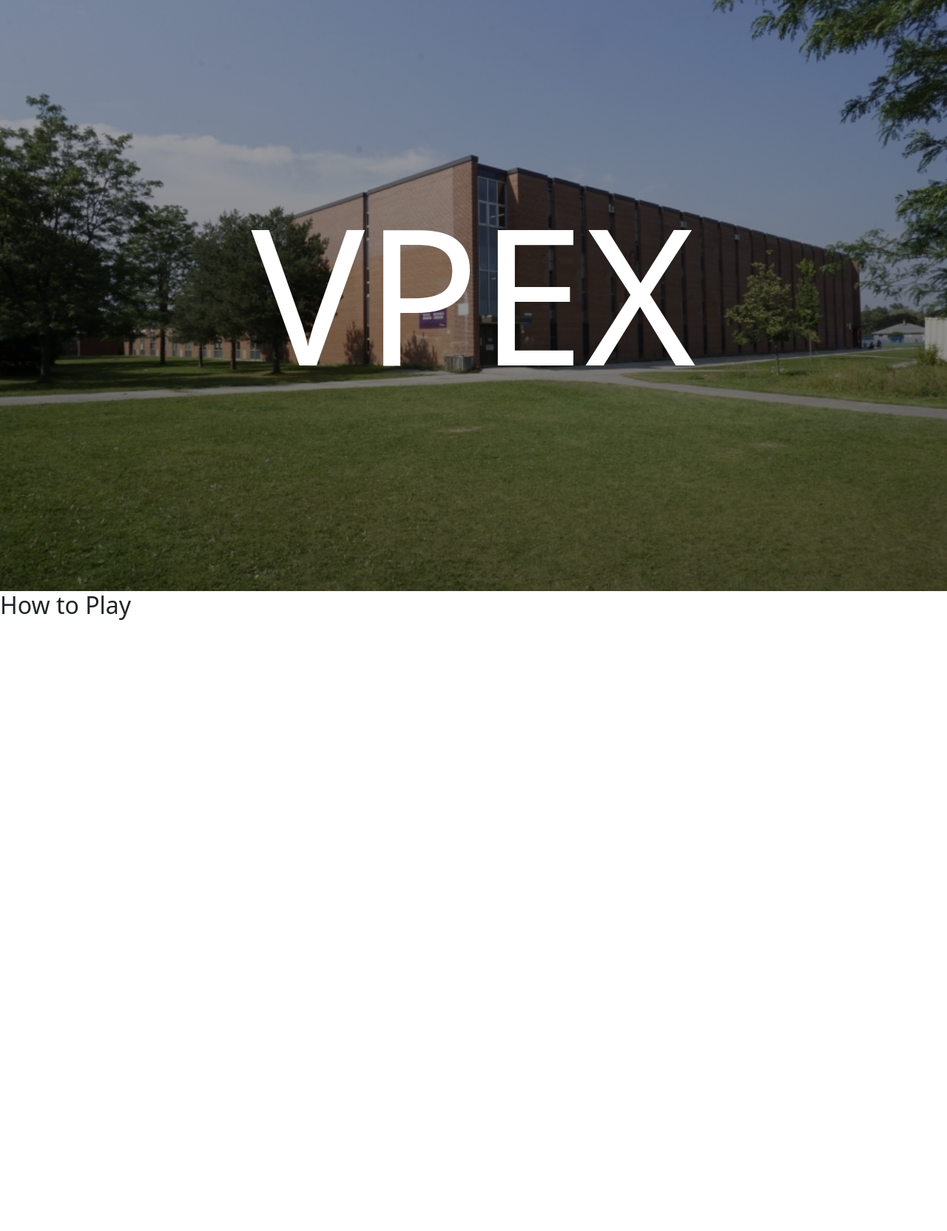
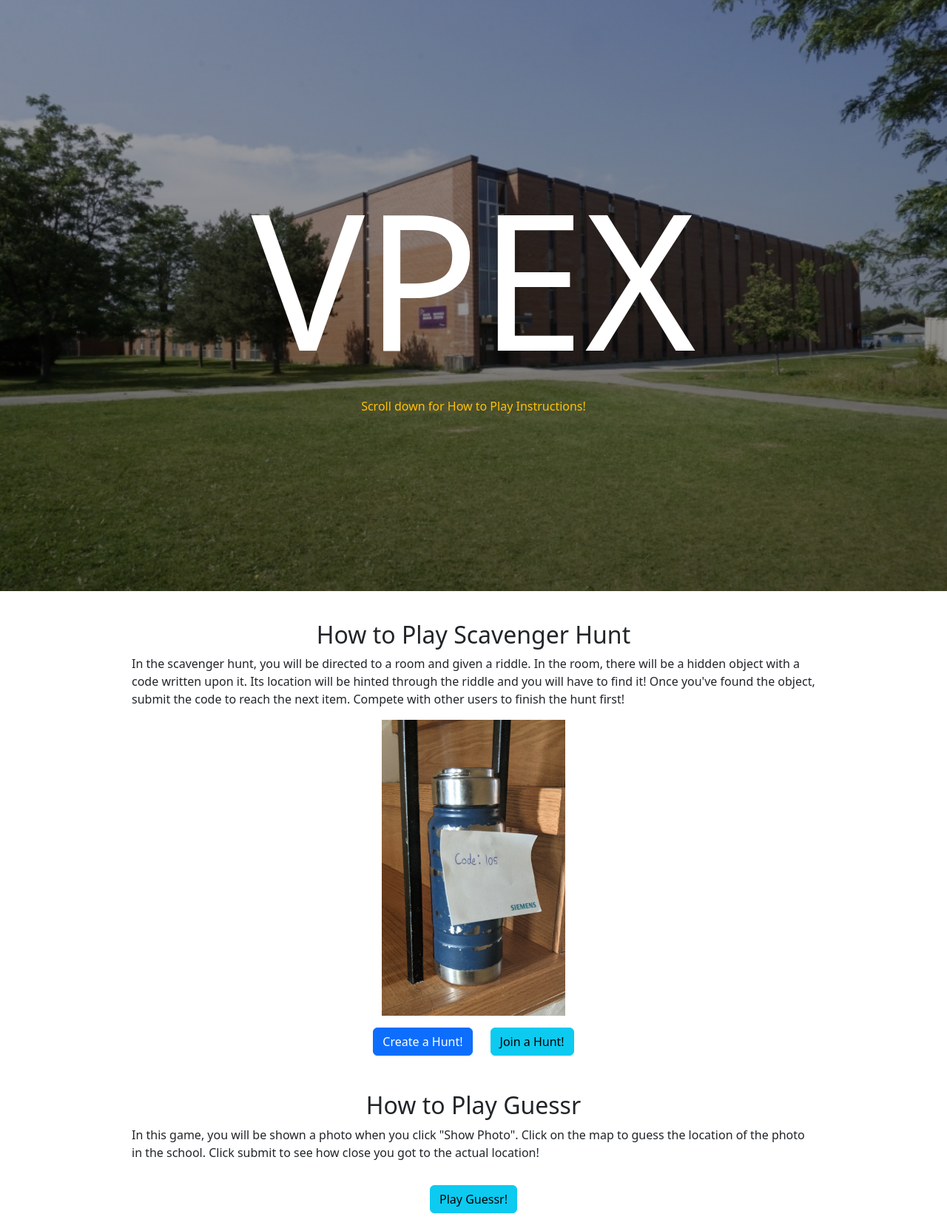
Before and after one commit to SleepyLeaf58/VP-Explorer, a Flask app: page / in a window 1280 px wide. Shown: the part 58-1722 px from the top of the page at 74% size. Before the commit the page ends 896 px from the top, so only its background shows below. Run offline with Flask 3, Linux system fonts and the light colour scheme.

Commit message:
changes for polishing, hosting

```diff
--- a/server.py
+++ b/server.py
@@ -59,6 +59,9 @@ def loaded_user(user_id):
 @app.route('/register', methods=["GET", "POST"])
 def register():
     if request.method == 'POST':
+        if request.form.get('username') == "" or request.form.get('password') == "":
+            return render_template("error.html", error = "Username/Password cannot be blank")
+
         if (db.session.query(User).filter_by(username=request.form.get("username")).count() < 1):
             user = User(username=request.form.get("username"), password=request.form.get("password"))
             db.session.add(user)
@@ -355,4 +358,4 @@ def guessr():
 if __name__ == "__main__":
     with app.app_context():
         db.create_all()
-        app.run(debug=True)
+        app.run()
--- a/templates/create-game.html
+++ b/templates/create-game.html
@@ -4,7 +4,7 @@
 <head>
   <meta charset="utf-8">
   <meta name="viewport" content="width=device-width, initial-scale=1">
-  <title>Create Game</title>
+  <title>VPEX - Create Game</title>
   <link href="https://cdn.jsdelivr.net/npm/bootstrap@5.3.3/dist/css/bootstrap.min.css" rel="stylesheet"
     integrity="sha384-QWTKZyjpPEjISv5WaRU9OFeRpok6YctnYmDr5pNlyT2bRjXh0JMhjY6hW+ALEwIH" crossorigin="anonymous">
 </head>
--- a/templates/dashboard.html
+++ b/templates/dashboard.html
@@ -3,7 +3,7 @@
 <head>
     <meta charset="UTF-8">
     <meta name="viewport" content="width=device-width, initial-scale=1.0">
-    <title>VP Explorer</title>
+    <title>VPEX - Saved Games</title>
     <link href="https://cdn.jsdelivr.net/npm/bootstrap@5.3.3/dist/css/bootstrap.min.css" rel="stylesheet" integrity="sha384-QWTKZyjpPEjISv5WaRU9OFeRpok6YctnYmDr5pNlyT2bRjXh0JMhjY6hW+ALEwIH" crossorigin="anonymous">
 </head>
 <body>
--- a/templates/enter-hunt.html
+++ b/templates/enter-hunt.html
@@ -4,7 +4,7 @@
     <meta charset="UTF-8" />
     <meta http-equiv="X-UA-Compatible" content="IE=edge" />
     <meta name="viewport" content="width=device-width, initial-scale=1.0" />
-    <title>Sign Up</title>
+    <title>VPEX - Sign Up</title>
     <link href="https://cdn.jsdelivr.net/npm/bootstrap@5.3.3/dist/css/bootstrap.min.css" rel="stylesheet" integrity="sha384-QWTKZyjpPEjISv5WaRU9OFeRpok6YctnYmDr5pNlyT2bRjXh0JMhjY6hW+ALEwIH" crossorigin="anonymous">
   </head>
   <body class="d-flex flex-column vh-100">
--- a/templates/error.html
+++ b/templates/error.html
@@ -4,7 +4,7 @@
     <meta charset="UTF-8" />
     <meta http-equiv="X-UA-Compatible" content="IE=edge" />
     <meta name="viewport" content="width=device-width, initial-scale=1.0" />
-    <title>Sign Up</title>
+    <title>VPEX - Error</title>
     <link href="https://cdn.jsdelivr.net/npm/bootstrap@5.3.3/dist/css/bootstrap.min.css" rel="stylesheet" integrity="sha384-QWTKZyjpPEjISv5WaRU9OFeRpok6YctnYmDr5pNlyT2bRjXh0JMhjY6hW+ALEwIH" crossorigin="anonymous">
   </head>
   <body class="d-flex flex-column vh-100">
--- a/templates/finish.html
+++ b/templates/finish.html
@@ -3,7 +3,7 @@
   <head>
     <meta charset="utf-8">
     <meta name="viewport" content="width=device-width, initial-scale=1">
-    <title>Scavenger End</title>
+    <title>VPEX - Hunt Finish</title>
     <link href="https://cdn.jsdelivr.net/npm/bootstrap@5.3.3/dist/css/bootstrap.min.css" rel="stylesheet" integrity="sha384-QWTKZyjpPEjISv5WaRU9OFeRpok6YctnYmDr5pNlyT2bRjXh0JMhjY6hW+ALEwIH" crossorigin="anonymous">
   </head>
   <body class="vh-100 d-flex flex-column">
--- a/templates/home.html
+++ b/templates/home.html
@@ -4,7 +4,7 @@
     <meta charset="UTF-8" />
     <meta http-equiv="X-UA-Compatible" content="IE=edge" />
     <meta name="viewport" content="width=device-width, initial-scale=1.0" />
-    <title>Home</title>
+    <title>VPEX - Home</title>
     <style>
       .fixed-bg {
         background-image: linear-gradient(0deg, rgba(0, 0, 0, 0.5), rgba(0, 0, 0, 0.3)), url("static/vicpark.jpg");
@@ -13,10 +13,25 @@
         background-size: cover;
       }
 
+      .image {
+        width: auto;
+        height: auto;
+        max-width: 400px;
+        max-height: 400px;
+      }
       .text-header {
-        font-size: 16rem;
+        font-size: 8rem;
       }
-
+      @media screen and (min-width: 480px) {
+        .text-header {
+          font-size: 12rem;
+        }
+      }
+      @media screen and (min-width: 720px) {
+        .text-header {
+          font-size: 16rem;
+        }
+      }
     </style>
     <link href="https://cdn.jsdelivr.net/npm/bootstrap@5.3.3/dist/css/bootstrap.min.css" rel="stylesheet" integrity="sha384-QWTKZyjpPEjISv5WaRU9OFeRpok6YctnYmDr5pNlyT2bRjXh0JMhjY6hW+ALEwIH" crossorigin="anonymous">
   </head>
@@ -82,11 +97,35 @@
     </nav>
 
     <main>
-      <div class="fixed-bg vh-100 d-flex justify-content-center align-items-center">
+      <div class="fixed-bg vh-100 d-flex flex-column justify-content-center align-items-center">
         <h1 class="text-white text-header">VPEX</h1>
+        <p class="text-warning">Scroll down for How to Play Instructions!</p>
       </div>
-      <div>
-        <h2>How to Play</h2>
+      <div class="mt-3">
+        <div class="p-4 d-flex justify-content-center align-items-center flex-column">
+          <h2 class="text-center">How to Play Scavenger Hunt</h2>
+          <p class="text-justify w-75">
+            In the scavenger hunt, you will be directed to a room and given a riddle. In the room, there will
+            be a hidden object with a code written upon it. Its location will be hinted through the riddle and
+            you will have to find it! Once you've found the object, submit the code to reach the next item. Compete
+            with other users to finish the hunt first!
+          </p>
+          <img src="static/code.jpg" alt="Image of Water Bottle with Submission Code" class="image"/>
+          <div class="d-flex justify-content-center gap-4">
+            <a href="/create-game"><button title="create" type="button" class="btn btn-primary mt-3">Create a Hunt!</button></a>
+            <a href="/join-game"><button title="join" type="button" class="btn btn-info mt-3">Join a Hunt!</button></a>
+          </div>
+        </div>
+        <div class="p-4 d-flex justify-content-center align-items-center flex-column">
+          <h2 class="text-center">How to Play Guessr</h2>
+          <p class="text-justify w-75">
+            In this game, you will be shown a photo when you click "Show Photo". Click on the map to guess the location
+            of the photo in the school. Click submit to see how close you got to the actual location!
+          </p>
+          <div class="d-flex justify-content-center">
+            <a href="/guessr"><button title="create" type="button" class="btn btn-info mt-3">Play Guessr!</button></a>
+          </div>
+        </div>
       </div>
     </main>
     <script src="https://cdn.jsdelivr.net/npm/bootstrap@5.3.3/dist/js/bootstrap.bundle.min.js" integrity="sha384-YvpcrYf0tY3lHB60NNkmXc5s9fDVZLESaAA55NDzOxhy9GkcIdslK1eN7N6jIeHz" crossorigin="anonymous"></script>
--- a/templates/hunt-code.html
+++ b/templates/hunt-code.html
@@ -4,7 +4,7 @@
     <meta charset="UTF-8" />
     <meta http-equiv="X-UA-Compatible" content="IE=edge" />
     <meta name="viewport" content="width=device-width, initial-scale=1.0" />
-    <title>Sign Up</title>
+    <title>VPEX - Hunt Code</title>
     <link href="https://cdn.jsdelivr.net/npm/bootstrap@5.3.3/dist/css/bootstrap.min.css" rel="stylesheet" integrity="sha384-QWTKZyjpPEjISv5WaRU9OFeRpok6YctnYmDr5pNlyT2bRjXh0JMhjY6hW+ALEwIH" crossorigin="anonymous">
   </head>
   <body class="d-flex flex-column vh-100">
--- a/templates/leaderboard.html
+++ b/templates/leaderboard.html
@@ -4,7 +4,7 @@
     <meta charset="UTF-8" />
     <meta http-equiv="X-UA-Compatible" content="IE=edge" />
     <meta name="viewport" content="width=device-width, initial-scale=1.0" />
-    <title>Sign Up</title>
+    <title>VPEX - Leaderboard</title>
     <link href="https://cdn.jsdelivr.net/npm/bootstrap@5.3.3/dist/css/bootstrap.min.css" rel="stylesheet" integrity="sha384-QWTKZyjpPEjISv5WaRU9OFeRpok6YctnYmDr5pNlyT2bRjXh0JMhjY6hW+ALEwIH" crossorigin="anonymous">
   </head>
   <body class="d-flex flex-column vh-100">
--- a/templates/login.html
+++ b/templates/login.html
@@ -3,7 +3,7 @@
     <head>
         <meta charset="utf-8">
         <meta name="viewport" content="width=device-width, initial-scale=1">
-        <title>VPEX - Join Game</title>
+        <title>VPEX - Login</title>
         <link href="https://cdn.jsdelivr.net/npm/bootstrap@5.3.3/dist/css/bootstrap.min.css" rel="stylesheet" integrity="sha384-QWTKZyjpPEjISv5WaRU9OFeRpok6YctnYmDr5pNlyT2bRjXh0JMhjY6hW+ALEwIH" crossorigin="anonymous">
     </head>
     <body class="vh-100 d-flex flex-column">
--- a/templates/sign-up.html
+++ b/templates/sign-up.html
@@ -3,7 +3,7 @@
     <head>
         <meta charset="utf-8">
         <meta name="viewport" content="width=device-width, initial-scale=1">
-        <title>VPEX - Join Game</title>
+        <title>VPEX - Sign Up</title>
         <link href="https://cdn.jsdelivr.net/npm/bootstrap@5.3.3/dist/css/bootstrap.min.css" rel="stylesheet" integrity="sha384-QWTKZyjpPEjISv5WaRU9OFeRpok6YctnYmDr5pNlyT2bRjXh0JMhjY6hW+ALEwIH" crossorigin="anonymous">
     </head>
     <body class="vh-100 d-flex flex-column">
@@ -31,6 +31,7 @@
                   </a>
                   <ul class="dropdown-menu">
                     <li><a class="dropdown-item" aria-current="page" href="join-game">Join Hunt</a></li>
+                    <li><a class="dropdown-item" href="/guessr">Play Guessr</a></li>
                   </ul>
                 </li>
                 {% if current_user.is_authenticated %}
@@ -59,7 +60,6 @@
                   </li>
                   <li class="nav-item">
                     <a class="nav-link" aria-current="page" href="/register">Register</a>
-                    <li><a class="dropdown-item" href="/guessr">Play Guessr</a></li>
                   </li>
                 </ul>
                 {% endif %}
```
Also changed, not shown: templates/guessr.html (+4 -4 lines), instance/db.sqlite, static/code.jpg (added).
